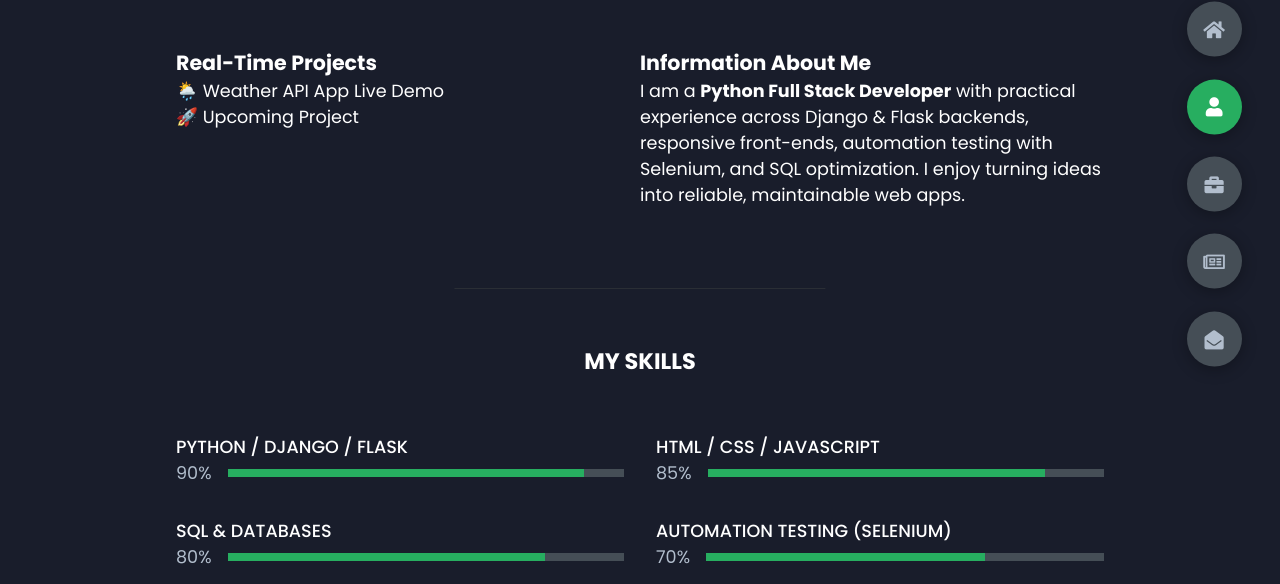
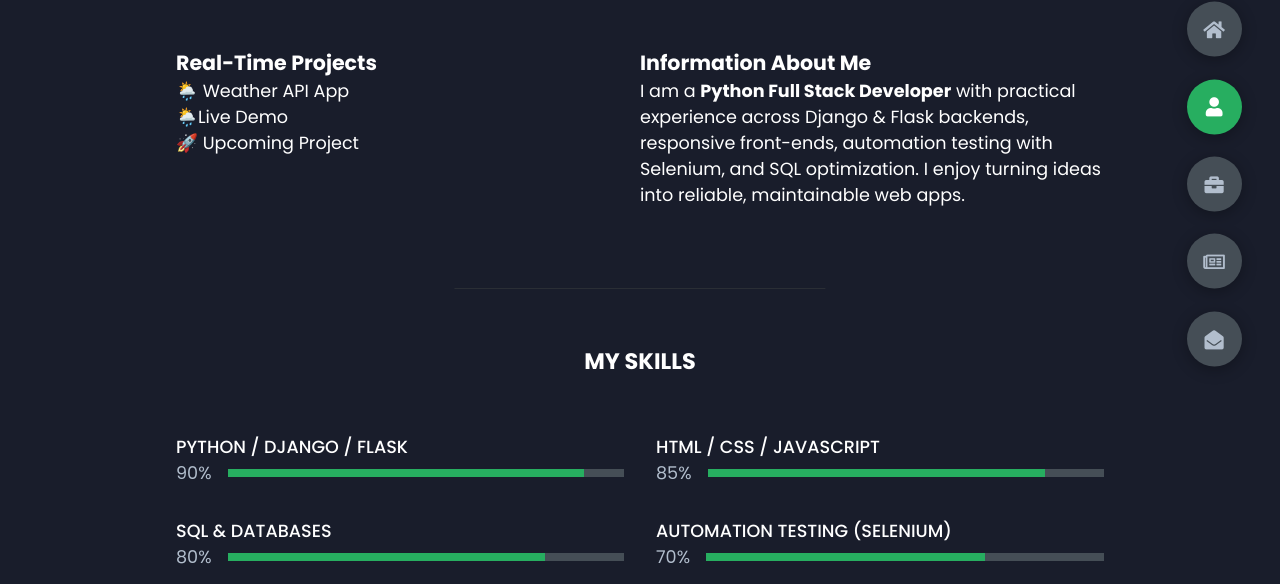
Before and after one commit to PriyadarshiniR0/portfolio, a website: page index.html in a window 1280 px wide. Both pictures are taken after a click on the element 1214 px from the left and 322 px from the top of the page. Shown: the part 216-800 px from the top of the page. Drawn offline with nearby package versions, Linux system fonts and the light colour scheme; files that its build step writes are made by us from their sources; no server answers.

Commit message:
Update index.html

```diff
--- a/index.html
+++ b/index.html
@@ -87,8 +87,8 @@
             <a href="https://github.com/PriyadarshiniR0/Weather-api" target="_blank">
               🌦️ Weather API App
             </a>
-              <a href="https://weather-demo.onrender.com" target="_blank" class="btn live">Live Demo</a>
           </li>
+             <li><a href="https://weather-demo.onrender.com" target="_blank" class="btn live">🌦️Live Demo</a></li>
           <li>
             <a href="#" target="_blank">
               🚀 Upcoming Project
```
